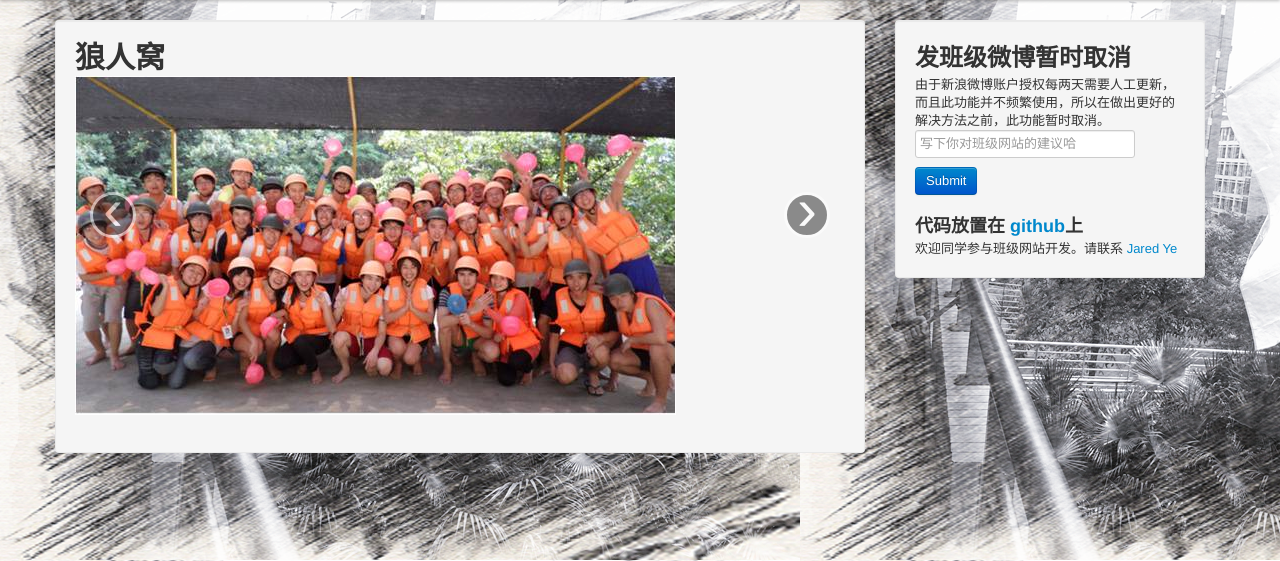
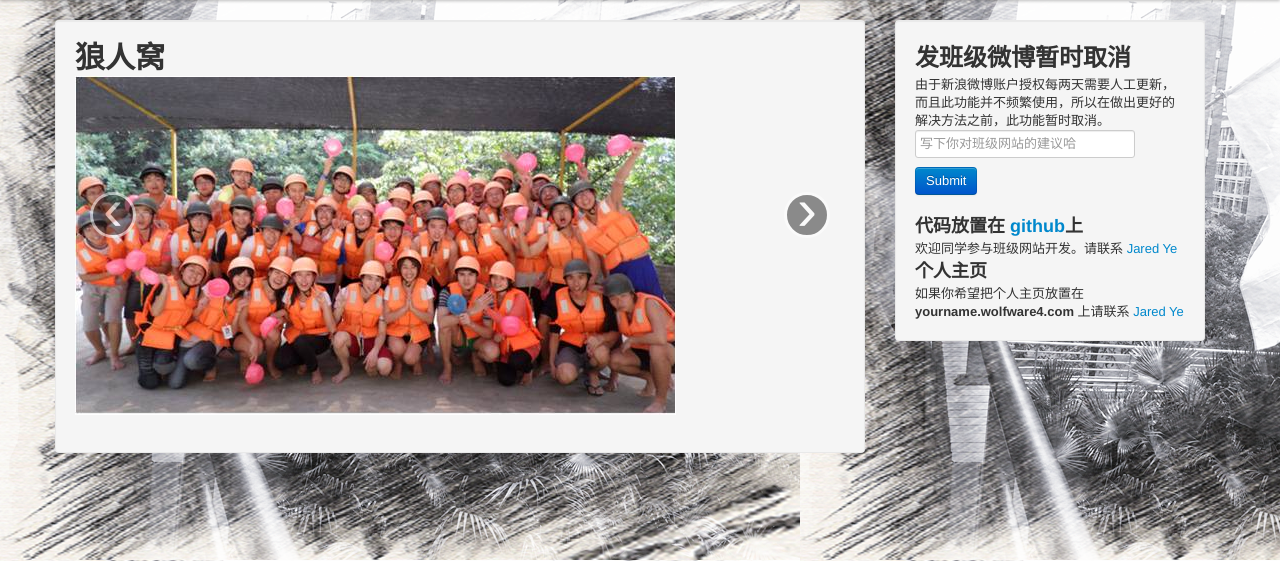
Before and after one commit to ZrongH/wolfware4, a Flask app: page / in a window 1280 px wide. Shown: the part 40-601 px from the top of the page. Run offline with Flask 2, Linux system fonts and the light colour scheme; data that the repository does not hold is empty; parts of the project's set-up code (start-up, migrations or seed data) failed here and were passed over; some libraries are stand-ins or nearby versions.

Commit message:
加入个人主页连接

```diff
--- a/template/index.html
+++ b/template/index.html
@@ -106,6 +106,10 @@
                         欢迎同学参与班级网站开发。请联系 <a href="http://jaredye.info">Jared Ye</a>
                     </div>
                 </div>
+                <div class="row">
+                    <div class="span3"><h3>个人主页</h3>如果你希望把个人主页放置在 <strong>yourname.wolfware4.com</strong> 上请联系 <a
+                            href="http://jaredye.info">Jared Ye</a></div>
+                </div>
             </div>
         </div>
     </div>
```
Lines whose indentation alone changed are shown as unchanged.
